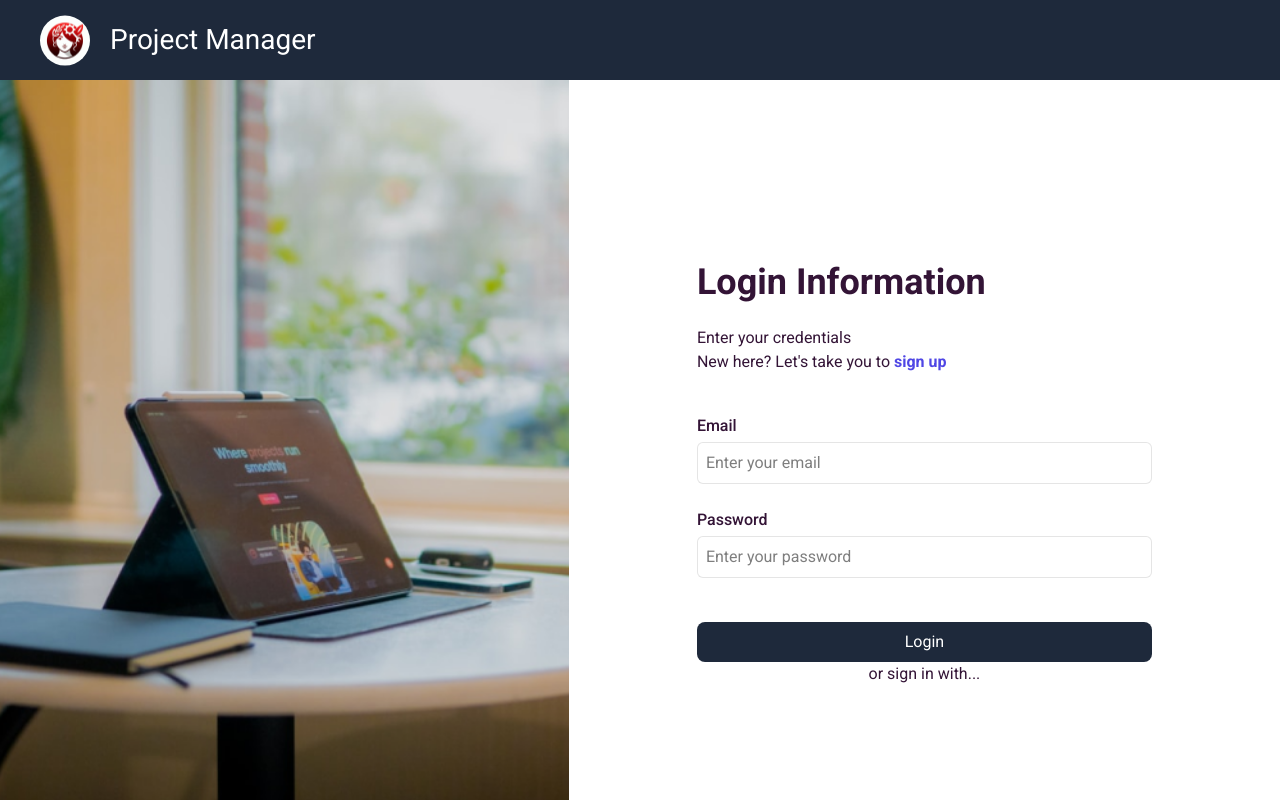
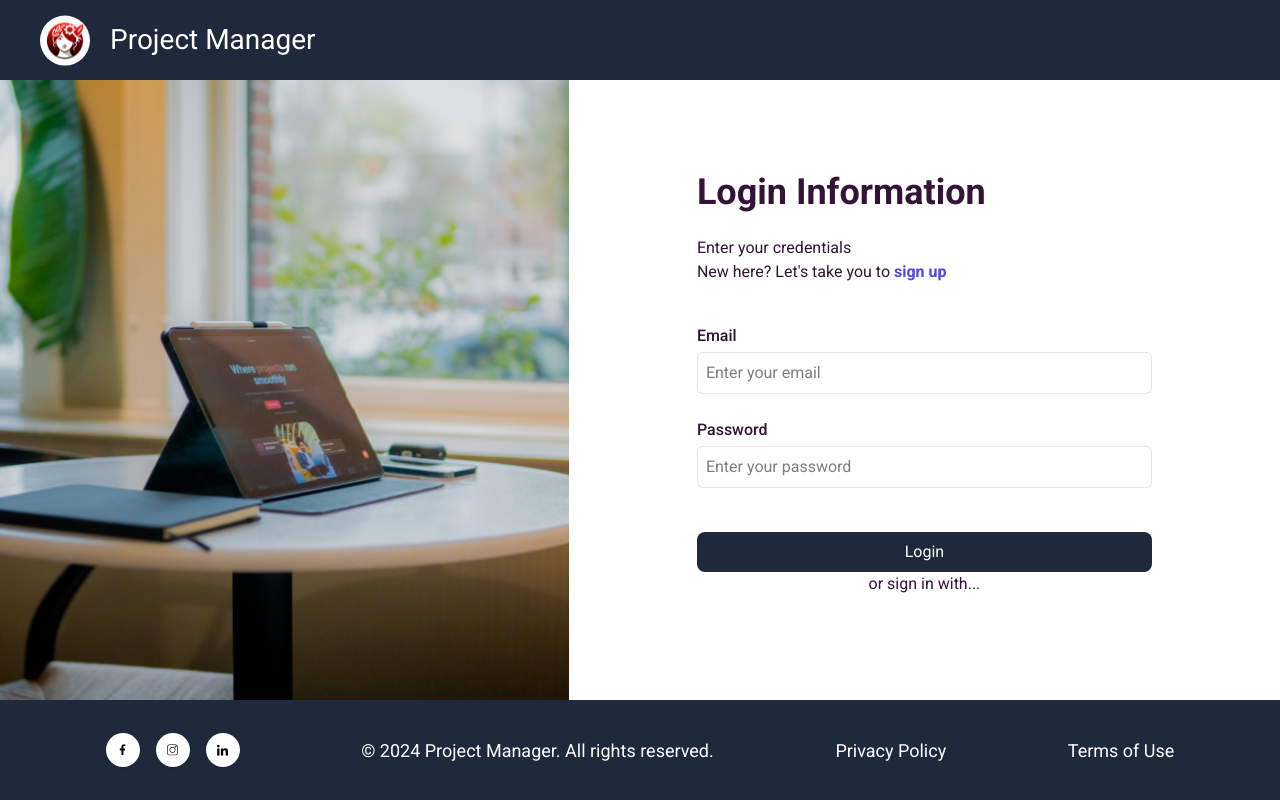
Before and after one commit to MVISHNU-BR/TI-REX-Desafio-02, a React (Vite) app in the folder project-manager/: page /login in a window 1280 px wide. Shown: the top 800 px of the page. Built offline with nearby package versions, Linux system fonts and the light colour scheme; no server answers.

Commit message:
login solved

```diff
--- a/project-manager/src/pages/Login.tsx
+++ b/project-manager/src/pages/Login.tsx
@@ -15,9 +15,7 @@ export default function Login() {
 
   const { signIn, isLoaded } = useSignIn();
 
-  const handleEmailPasswordLogin = async (e: {
-    preventDefault: () => void;
-  }) => {
+  const handleEmailPasswordLogin = async (e: React.FormEvent) => {
     e.preventDefault();
     setError('');
 
@@ -34,11 +32,13 @@ export default function Login() {
       console.log(err);
     }
   };
+
   return (
-    <>
+    <div className="flex flex-col min-h-screen">
       <Header />
-      <section className="sm:h-screen">
-        <div className="bg-[url('src/assets/login-bg-phone.png')] bg-no-repeat bg-cover bg-center py-9 px-5 flex items-center justify-center sm:py-36 sm:px-11 lg:bg-none lg:p-0 lg:flex lg:h-full">
+      <section className="flex-grow flex flex-col justify-center">
+        <div className="flex flex-col flex-grow">
+          <div className="bg-[url('src/assets/login-bg-phone.png')] bg-no-repeat bg-cover bg-center py-9 px-5 flex items-center justify-center sm:py-36 sm:px-11 lg:bg-none lg:p-0 lg:flex flex-grow">
             <div className="hidden lg:block self-stretch max-w-[626px] w-full lg:bg-[url('src/assets/login-desktop.png')] bg-no-repeat bg-cover bg-center"></div>
             <main className="w-full bg-white rounded-3xl py-14 px-3 sm:px-16 lg:pt-11 lg:pb-12 lg:px-32">
               <h1 className="text-center text-vinho text-2xl font-bold mb-6 leading-loose sm:text-left sm:text-4xl">
@@ -89,8 +89,9 @@ export default function Login() {
               </div>
             </main>
           </div>
+        </div>
       </section>
       <Footer />
-    </>
+    </div>
   );
 }
```
Also changed, not shown: project-manager/src/components/Footer.tsx (+10 -10 lines). Lines whose indentation alone changed are shown as unchanged.
